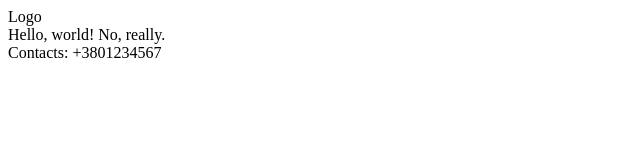
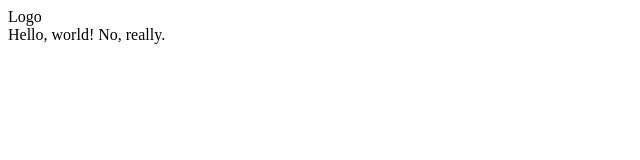
Before and after one commit to mate-academy/test-apr-2019, a plain HTML site: page index.html in a window 1280 px wide. Shown: the whole page, without its empty margins (0-640 px from the left). Drawn offline with Linux system fonts and the light colour scheme.

Commit message:
Revert "Footer"
This reverts commit dbd7fc59211d4bdaf589922769f1556a16b107bc.

```diff
--- a/index.html
+++ b/index.html
@@ -7,8 +7,5 @@
         Hello, world!
         No, really.
     </main>
-    <footer>
-        Contacts: +3801234567
-    </footer>
 </body>
 </html>
```
